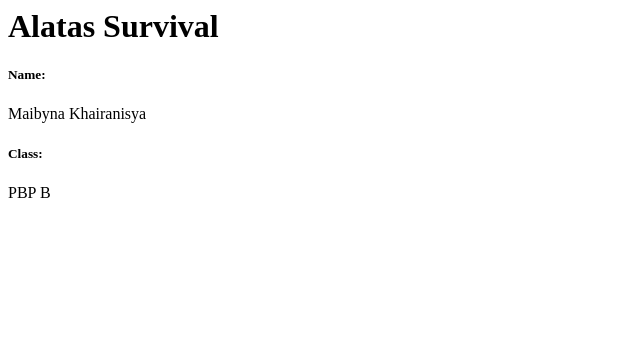
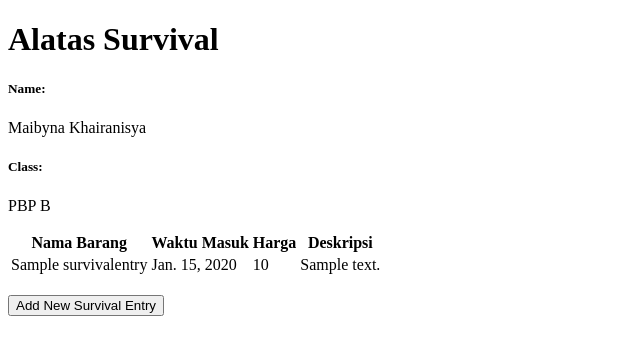
Before and after one commit to maibyna/alatas-survival, a Django app: page / in a window 1280 px wide. Shown: the top 355 px of the page, without its empty margins (0-640 px from the left). Run offline with Django 5.2, Linux system fonts and the light colour scheme; tables that the repository leaves empty hold one stand-in row (values such as "Sample post").

Commit message:
Update Tugas-3 dan Auto Deploy-1

```diff
--- a/alatas_survival/settings.py
+++ b/alatas_survival/settings.py
@@ -56,7 +56,7 @@ ROOT_URLCONF = 'alatas_survival.urls'
 TEMPLATES = [
     {
         'BACKEND': 'django.template.backends.django.DjangoTemplates',
-        'DIRS': [],
+        'DIRS':  [BASE_DIR / 'templates'],
         'APP_DIRS': True,
         'OPTIONS': {
             'context_processors': [
@@ -123,3 +123,5 @@ STATIC_URL = 'static/'
 # https://docs.djangoproject.com/en/5.1/ref/settings/#default-auto-field
 
 DEFAULT_AUTO_FIELD = 'django.db.models.BigAutoField'
+
+CSRF_TRUSTED_ORIGINS = ["http://localhost","http://127.0.0.1","http://maibyna-khairanisya-alatassurvival.pbp.cs.ui.ac.id/", "http://maibyna-khairanisya-alatassurvival.pbp.cs.ui.ac.id/"]
--- a/main/models.py
+++ b/main/models.py
@@ -1,6 +1,9 @@
+import uuid  # tambahkan baris ini di paling atas
 from django.db import models
 
 class SurvivalEntry(models.Model):
+    id = models.UUIDField(primary_key=True, default=uuid.uuid4, editable=False)  # tambahkan baris ini
+    time = models.DateField(auto_now_add=True)
     name = models.CharField(max_length=255)
     price = models.IntegerField()
     description = models.TextField()
--- a/main/templates/main.html
+++ b/main/templates/main.html
@@ -1,6 +1,42 @@
+{% extends 'base.html' %}
+{% block content %}
+
 <h1>Alatas Survival</h1>
 
-<h5>Name: </h5>
-<p>{{ name }}<p>
-<h5>Class: </h5>
-<p>{{ class }}<p>
+<h5>Name:</h5>
+<p>{{ name }}</p>
+
+<h5>Class:</h5>
+<p>{{ class }}</p>
+
+{% if not survival_entries %}
+<p>Belum ada data survival entry pada tracker.</p>
+{% else %}
+<table>
+  <tr>
+    <th>Nama Barang</th>
+    <th>Waktu Masuk</th>
+    <th>Harga</th>
+    <th>Deskripsi</th>
+  </tr>
+
+  {% comment %} Berikut cara memperlihatkan data survival entry di bawah baris ini
+  {% endcomment %}
+  {% for survival_entry in survival_entries %}
+  <tr>
+    <td>{{survival_entry.name}}</td>
+    <td>{{survival_entry.time}}</td>
+    <td>{{survival_entry.price}}</td>
+    <td>{{survival_entry.description}}</td>
+  </tr>
+  {% endfor %}
+</table>
+{% endif %}
+
+<br />
+
+<a href="{% url 'main:create_survival_entry' %}">
+  <button>Add New Survival Entry</button>
+</a>
+
+{% endblock content %}
--- a/main/urls.py
+++ b/main/urls.py
@@ -1,8 +1,13 @@
 from django.urls import path
-from main.views import show_main
+from main.views import show_main, create_survival_entry, show_xml, show_json, show_xml_by_id, show_json_by_id
 
 app_name = 'main'
 
 urlpatterns = [
     path('', show_main, name='show_main'),
+    path('create-survival-entry', create_survival_entry, name='create_survival_entry'),
+    path('xml/', show_xml, name='show_xml'),
+    path('json/', show_json, name='show_json'),
+    path('xml/<str:id>/', show_xml_by_id, name='show_xml_by_id'),
+    path('json/<str:id>/', show_json_by_id, name='show_json_by_id'),
 ]
--- a/main/views.py
+++ b/main/views.py
@@ -1,9 +1,41 @@
-from django.shortcuts import render
+from django.shortcuts import render,  redirect   # Tambahkan import redirect di baris ini
+from main.forms import SurvivalEntryForm
+from main.models import SurvivalEntry
+from django.http import HttpResponse
+from django.core import serializers
 
 def show_main(request):
+    survival_entries = SurvivalEntry.objects.all()
     context = {
         'name': 'Maibyna Khairanisya',
-        'class': 'PBP B'
+        'class': 'PBP B',
+        'survival_entries' : survival_entries
     }
 
     return render(request, "main.html", context)
+
+def create_survival_entry(request):
+    form = SurvivalEntryForm(request.POST or None)
+
+    if form.is_valid() and request.method == "POST":
+        form.save()
+        return redirect('main:show_main')
+
+    context = {'form': form}
+    return render(request, "create_survival_entry.html", context)
+
+def show_xml(request):
+    data = SurvivalEntry.objects.all()
+    return HttpResponse(serializers.serialize("xml", data), content_type="application/xml")
+
+def show_json(request):
+    data = SurvivalEntry.objects.all()
+    return HttpResponse(serializers.serialize("json", data), content_type="application/json")
+
+def show_xml_by_id(request, id):
+    data = SurvivalEntry.objects.filter(pk=id)
+    return HttpResponse(serializers.serialize("xml", data), content_type="application/xml")
+
+def show_json_by_id(request, id):
+    data = SurvivalEntry.objects.filter(pk=id)
+    return HttpResponse(serializers.serialize("json", data), content_type="application/json")
--- /dev/null
+++ b/templates/base.html
@@ -0,0 +1,13 @@
+{% load static %}
+<!DOCTYPE html>
+<html lang="en">
+  <head>
+    <meta charset="UTF-8" />
+    <meta name="viewport" content="width=device-width, initial-scale=1.0" />
+    {% block meta %} {% endblock meta %}
+  </head>
+
+  <body>
+    {% block content %} {% endblock content %}
+  </body>
+</html>
```
Also changed, not shown: main/forms.py (added, +7 -0 lines), main/templates/create_survival_entry.html (added, +18 -0 lines), .github/workflows/deploy.yml (added), main/migrations/0002_survivalentry_delete_moodentry.py (added), main/migrations/0003_survivalentry_time.py (added).
